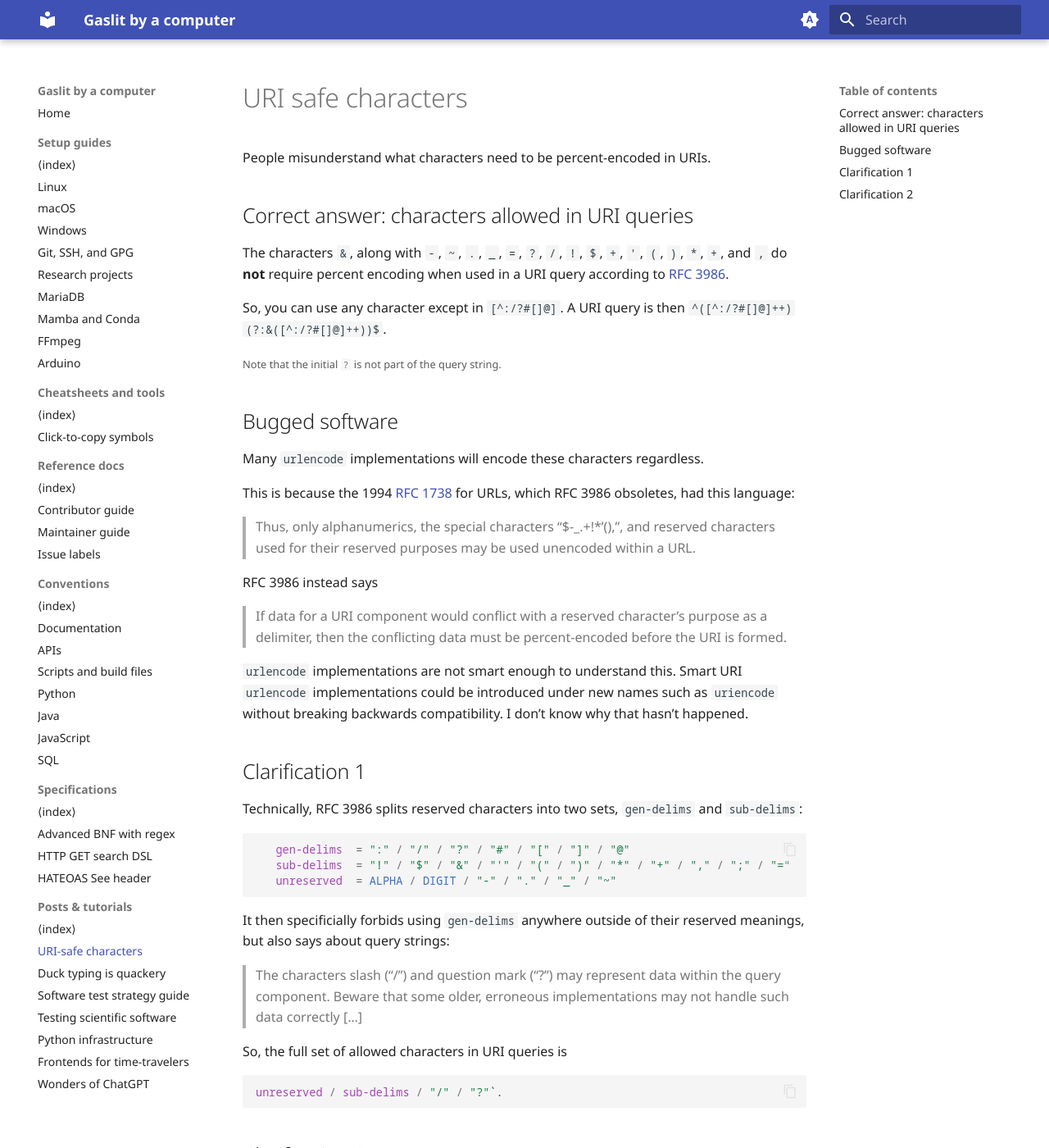
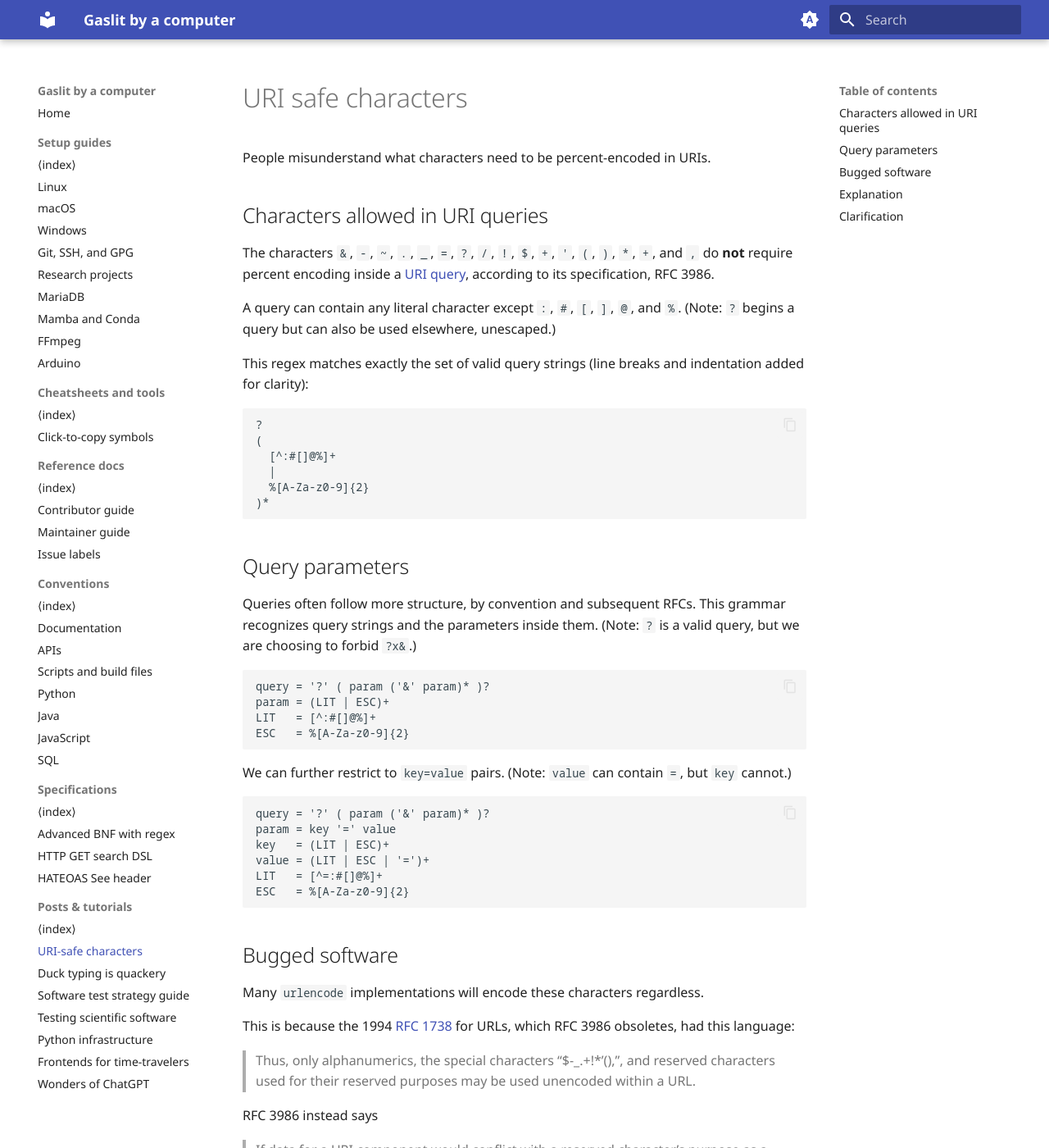
Before and after one commit to dmyersturnbull/dmyersturnbull.github.io, an MkDocs documentation site: the page built from contents/post/uri-safe-characters.md, in a window 1280 px wide and 1400 px high. Shown: the whole window at 82% size. Built offline with MkDocs 1.6.1 and Material for MkDocs 9.7.7, drawn with Linux system fonts in a browser that asks for light colours; comment, search, counter and statistics services are not loaded; some of the changed text lies outside the part shown.

Commit message:
feat: improve various docs

````diff
--- a/contents/post/uri-safe-characters.md
+++ b/contents/post/uri-safe-characters.md
@@ -7,19 +7,51 @@ SPDX-License-Identifier: CC-BY-SA-4.0
 
 People misunderstand what characters need to be percent-encoded in URIs.
 
-## Correct answer: characters allowed in URI queries
+## Characters allowed in URI queries
 
-The characters `&`, along with `-`, `~`, `.`, `_`, `=`, `?`, `/`, `!`, `$`, `+`, `'`, `(`, `)`, `*`, `+`, and `,`
-do **not** require percent encoding when used in a URI query
-according to
-[RFC 3986](https://datatracker.ietf.org/doc/html/rfc3986).
+The characters `&`, `-`, `~`, `.`, `_`, `=`, `?`, `/`, `!`, `$`, `+`, `'`, `(`, `)`, `*`, `+`, and `,`
+do **not** require percent encoding inside a
+[URI query](https://datatracker.ietf.org/doc/html/rfc3986#section-3.4),
+according to its specification, RFC 3986.
 
-So, you can use any character except in `[^:/?#[]@]`.
-A URI query is then `^([^:/?#[]@]++)(?:&([^:/?#[]@]++))$`.
+A query can contain any literal character except `:`, `#`, `[`, `]`, `@`, and `%`.
+(Note: `?` begins a query but can also be used elsewhere, unescaped.)
 
-<small>
-Note that the initial `?` is not part of the query string.
-</small>
+This regex matches exactly the set of valid query strings (line breaks and indentation added for clarity):
+
+```
+?
+(
+  [^:#[]@%]+
+  |
+  %[A-Za-z0-9]{2}
+)*
+```
+
+## Query parameters
+
+Queries often follow more structure, by convention and subsequent RFCs.
+This grammar recognizes query strings and the parameters inside them.
+(Note: `?` is a valid query, but we are choosing to forbid `?x&`.)
+
+```
+query = '?' ( param ('&' param)* )?
+param = (LIT | ESC)+
+LIT   = [^:#[]@%]+
+ESC   = %[A-Za-z0-9]{2}
+```
+
+We can further restrict to `key=value` pairs.
+(Note: `value` can contain `=`, but `key` cannot.)
+
+```
+query = '?' ( param ('&' param)* )?
+param = key '=' value
+key   = (LIT | ESC)+
+value = (LIT | ESC | '=')+
+LIT   = [^=:#[]@%]+
+ESC   = %[A-Za-z0-9]{2}
+```
 
 ## Bugged software
 
@@ -42,7 +74,7 @@ Smart URI `urlencode` implementations could be introduced under new names such a
 without breaking backwards compatibility.
 I don’t know why that hasn’t happened.
 
-## Clarification 1
+## Explanation
 
 Technically, RFC 3986 splits reserved characters into two sets, `gen-delims` and `sub-delims`:
 
@@ -64,16 +96,30 @@ So, the full set of allowed characters in URI queries is
 unreserved / sub-delims / "/" / "?"`.
 ```
 
-## Clarification 2
+[RFC 6920 §3](https://www.rfc-editor.org/rfc/rfc6920.html#section-3)
+(“Naming Things with Hashes”) affirms these conclusions:
 
-Ok, fine. RFC 3986 also says:
+> [...] percent-encoding is used to distinguish between reserved and unreserved functions
+  of the same character in the same URI component.
+  As an example, an ampersand ('&') is used in the query part to separate attribute-value pairs;
+  therefore, an ampersand in a value has to be escaped as '%26'.
+  Note that the set of reserved characters differs for each component.
+  As an example, a slash ('/') does not have any reserved function in a query part
+  and therefore does not have to be escaped.
 
-> [RFC 3986] excludes portions of RFC 1738 that defined the specific syntax of individual URI schemes;
+## Clarification
+
+Ok, fine.
+Technically, RFC 3986 also says:
+
+> [RFC 3986] excludes portions of
+  [RFC 1738](https://www.rfc-editor.org/rfc/rfc1738)
+  that defined the specific syntax of individual URI schemes;
   those portions will be updated as separate documents.
 
-The HTTP-specific part of RFC 1738 states (where `(<searchpart>` means `query`):
+Fortunately, the HTTP-specific part of RFC 1738 states (where `(<searchpart>` means `query`):
 
 > Within the <path> and <searchpart> components, "/", ";", "?" are reserved.
   The "/" character may be used within HTTP to designate a hierarchical structure.
 
-So there is no HTTP-specific ban on our `sub-delims`.
+That means there is no HTTP-specific ban on our `sub-delims`, either.
````
Also changed, not shown: contents/convention/documentation.md (+20 -21 lines), contents/convention/python.md (+29 -2 lines), contents/guide/research-projects.md (+32 -0 lines), contents/ref/contributor-guide.md (+4 -14 lines), contents/ref/maintainer-guide.md (+3 -7 lines).
